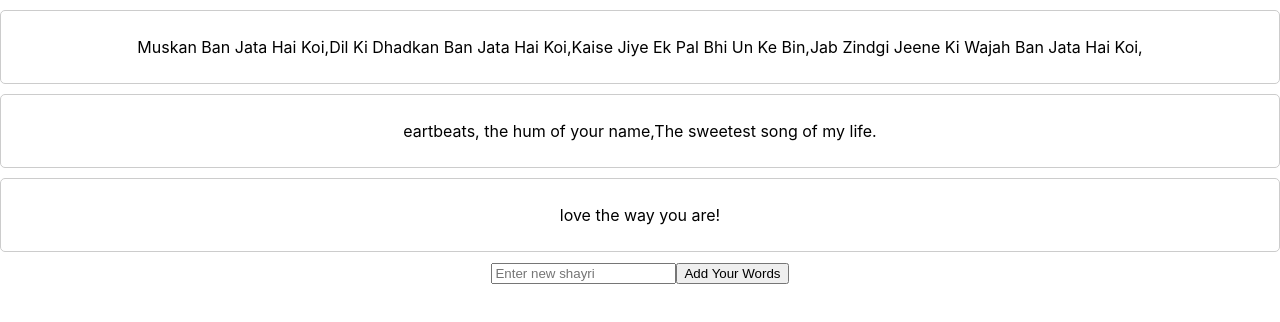
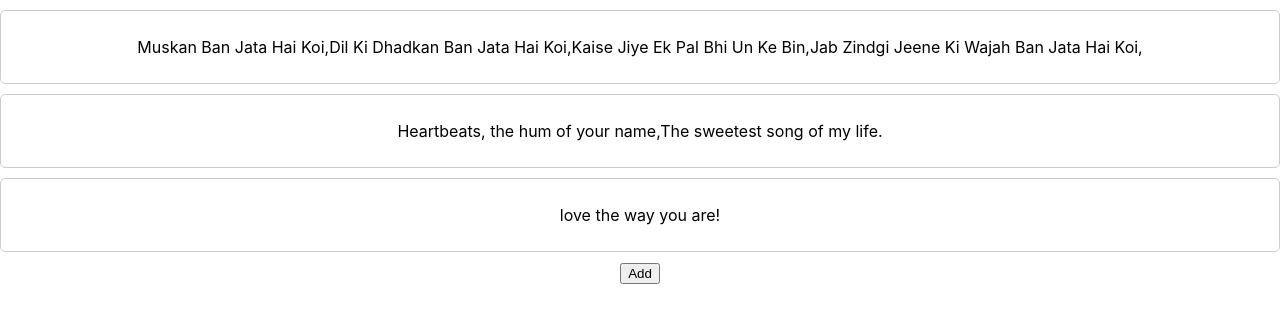
Before and after one commit to AnushkaJainCoder/My-Words, a React (Create React App) app: page / in a window 1280 px wide. Shown: the top 322 px of the page. Built offline with nearby package versions, Linux system fonts and the light colour scheme.

Commit message:
add form with cancel

```diff
--- a/src/Components/ShayriList.js
+++ b/src/Components/ShayriList.js
@@ -5,11 +5,13 @@ import AddShayri from "./AddShayri";
 
 export default function ShayriList(){
 
+    const [showForm, setShowForm] = useState(false)
     const  [shayris, setShayris] = useState([
         "Muskan Ban Jata Hai Koi,Dil Ki Dhadkan Ban Jata Hai Koi,Kaise Jiye Ek Pal Bhi Un Ke Bin,Jab Zindgi Jeene Ki Wajah Ban Jata Hai Koi,",
-        "eartbeats, the hum of your name,The sweetest song of my life.",
+        "Heartbeats, the hum of your name,The sweetest song of my life.",
         "love the way you are!"
     ]);
+
 
     const addShayri = (newShayri) => {
         setShayris([...shayris,newShayri])
@@ -21,7 +23,19 @@ export default function ShayriList(){
                  <ShayriItem key={index} shayri={shayri} />
 
             )    })}
-            <AddShayri addShayri = {addShayri} />
+            {!showForm &&(
+                <button onClick={() => setShowForm(true)}>
+                    Add
+                </button>
+            )}
+
+            {showForm &&  <AddShayri addShayri = {addShayri} />}
+            {showForm && (
+                <button onClick={() => setShowForm(false)}>
+                    Cancel
+                </button>)
+            }
+
             {/* <div> hello</div> */}
         </div>
     );
```
